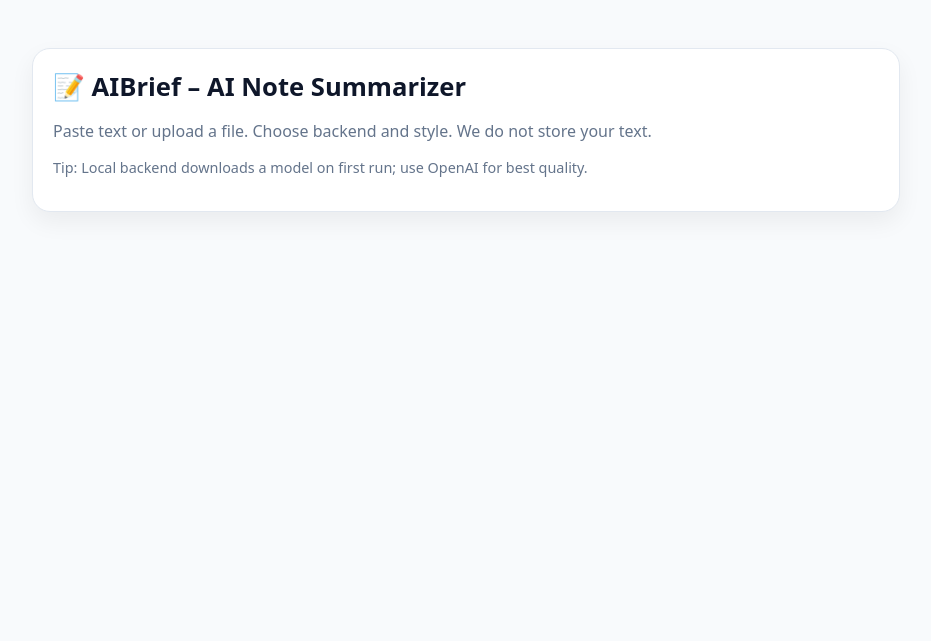
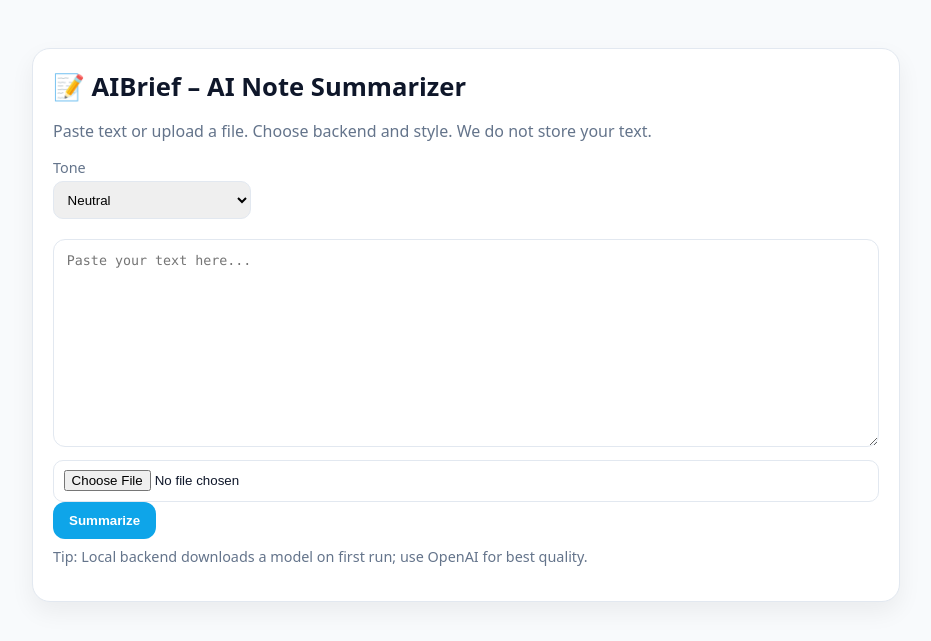
Before and after one commit to Eltaf-azizi/AI-note-summarizer, a Flask app: page / in a window 1280 px wide. Shown: the top 641 px of the page, without its empty margins (174-1105 px from the left). Run offline with Flask 3, Linux system fonts and the light colour scheme.

Commit message:
start working on the tone and the values

```diff
--- a/templates/index.html
+++ b/templates/index.html
@@ -14,6 +14,27 @@
       <p class="muted">Paste text or upload a file. Choose backend and style. We do not store your text.</p>
 
       {% if error %}<div class="error">{{ error }}</div>{% endif %}
+
+      <form method="POST" enctype="multipart/form-data">
+        <div class="grid">
+          <label class="block">
+            <span class="lbl">Tone</span>
+            <select name="tone">
+              <option value="neutral">Neutral</option>
+              <option value="concise">Concise</option>
+              <option value="bullets">Bullet Points</option>
+            </select>
+          </label>
+        </div>
+
+
+        <textarea name="note" rows="12" placeholder="Paste your text here...">{{ input_preview or '' }}</textarea>
+        <input type="file" name="file" />
+        <div class="actions">
+          <button>Summarize</button>
+        </div>
+      </form>
+
 
       {% if result %}
       <div class="result">
```
